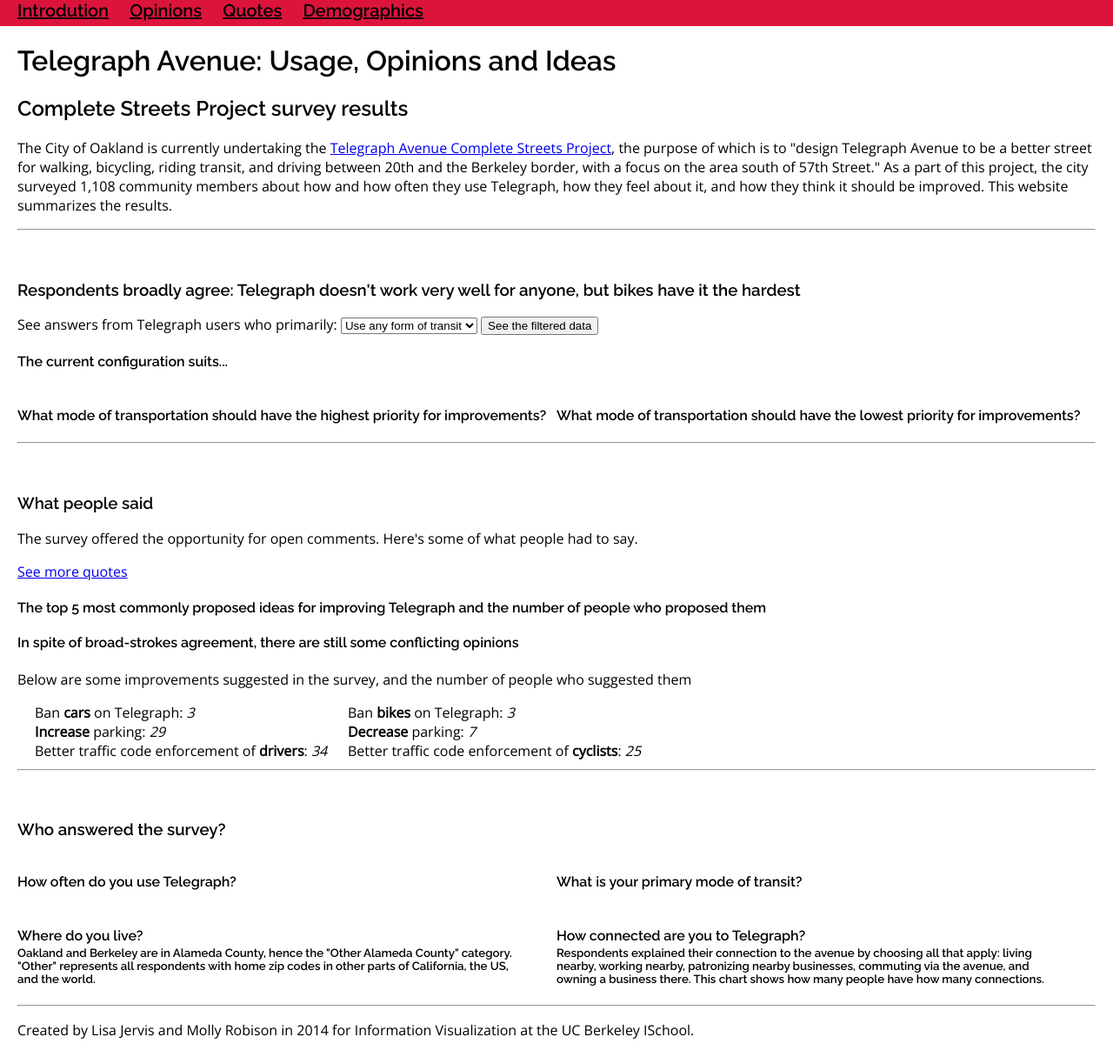
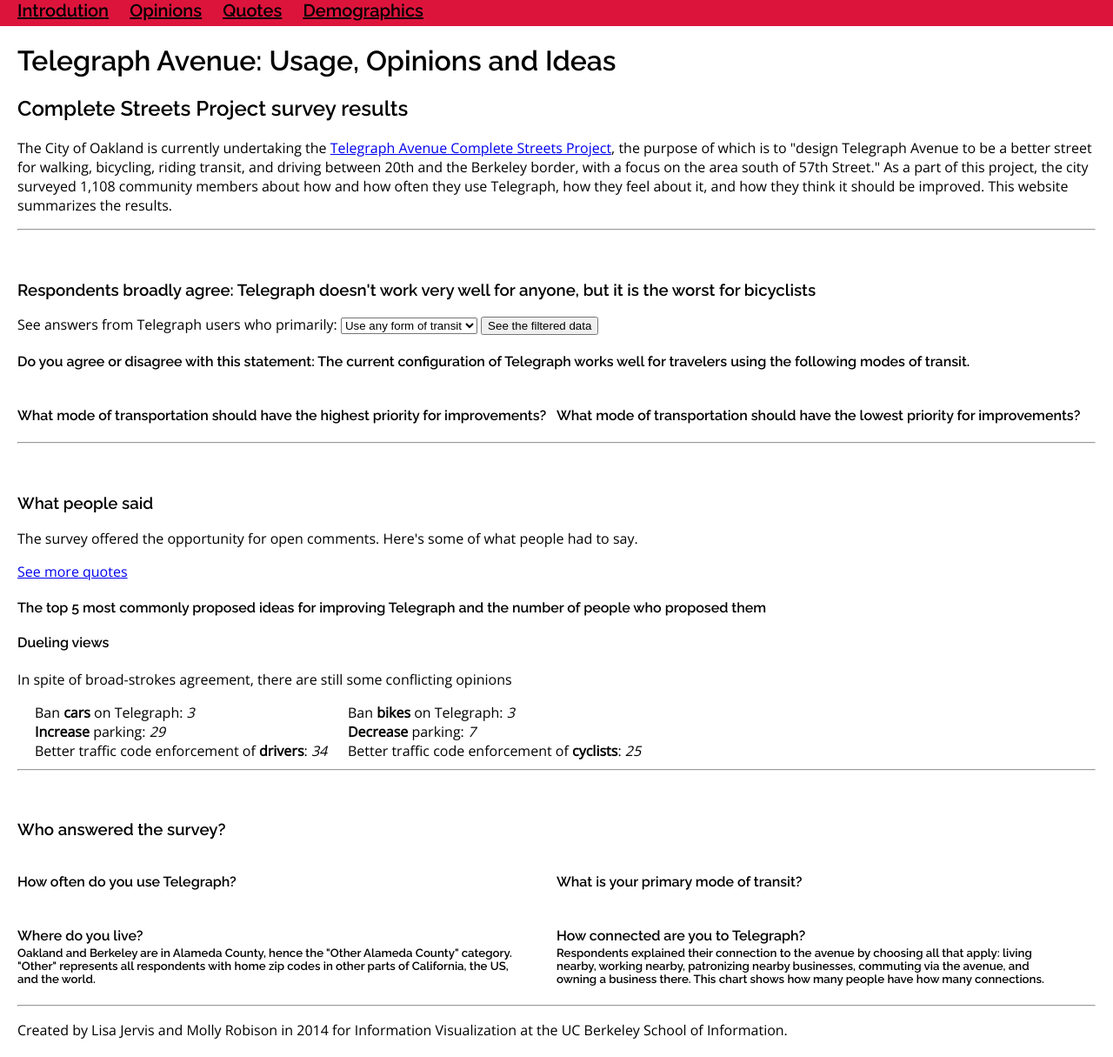
Before and after one commit to leesajay/telegraph, a Flask app: template templates/index.html in a window 1280 px wide. Shown: the whole page at 87% size. Run offline with Flask 2, Linux system fonts and the light colour scheme; the template is opened without the code that fills it, so the values that code supplies are empty.

Commit message:
final proofread/copyedit

```diff
--- a/templates/index.html
+++ b/templates/index.html
@@ -21,7 +21,7 @@
 		 Telegraph, how they feel about it, and how they think it should be improved. This website summarizes the results.</p>
 		<hr/>
 		<div class="dataPane" id="opinion">
-			<h3>Respondents broadly agree: Telegraph doesn't work very well for anyone, but bikes have it the hardest</h3>
+			<h3>Respondents broadly agree: Telegraph doesn't work very well for anyone, but it is the worst for bicyclists</h3>
 			<form id="filter" action="/telegraph/filtered" method="POST">
 				<label for="filterValue">See answers from Telegraph users who primarily: </label>
 				<select name="filterValue" id="filterValue">
@@ -35,7 +35,7 @@
 				<input type="submit" value="See the filtered data" name="filterButton">
 			</form>
 			<div id="currentlySuits">
-				<h4>The current configuration suits...</h4>
+				<h4>Do you agree or disagree with this statement: The current configuration of Telegraph works well for travelers using the following modes of transit.</h4>
 				<!--javascript will put stuff here-->
 			</div>
 			<div id="highestPriority", class="floatMe">
@@ -63,8 +63,8 @@
 				<div id="proposedChart"></div>
 			</div>
 			<div id="conflictingOpinions">
-				<h4>In spite of broad-strokes agreement, there are still some conflicting opinions</h4>
-				<p>Below are some improvements suggested in the survey, and the number of people who suggested them</p>
+				<h4>Dueling views</h4>
+				<p>In spite of broad-strokes agreement, there are still some conflicting opinions</p>
 				<div id="pro">
 					Ban <strong>cars</strong> on Telegraph: <em>3</em><br/>
 					<strong>Increase</strong> parking: <em>29</em><br/>
@@ -106,7 +106,7 @@
 		</div>
 		<hr/>
 		<div id="footer">
-			<p>Created by Lisa Jervis and Molly Robison in 2014 for Information Visualization at the UC Berkeley ISchool.</p>
+			<p>Created by Lisa Jervis and Molly Robison in 2014 for Information Visualization at the UC Berkeley School of Information.</p>
 		</div>
 		<script type="text/javascript" src="static/js/d3.v3.js"></script>
 		<script type="text/javascript" src="static/js/jquery-1.11.1.min.js"></script>
@@ -265,7 +265,7 @@
 			function mostProposed(){
 
 				var data = [445, 397, 125, 115, 115];
-				var labels = ["More (protected) bike lanes", "Pedestrian improvements: wider sidewalks, more crosswalks", "Improvements to bus stops", "Improve pavement conditions", "Promote awareness of bicyclists"];
+				var labels = ["Add more and/or more protected bike lanes", "Widen sidewalks, add more crosswalks, and make other pedestrian improvements", "Improve bus stops/shelters", "Improve pavement conditions", "Promote awareness of bicyclists"];
 
 				var width = 900,
 					barHeight = 30;
@@ -299,7 +299,7 @@
 				//the likert scale viz
 				var element = d3.select("#currentlySuits");
 
-				var cats = ["Strongly Disagree", "Disagree", "Neutal/No Answer", "Agree", "Strongly Agree"];
+				var cats = ["Strongly Disagree", "Disagree", "Neutral", "Agree", "Strongly Agree"];
 				var data = {{currentlySuitsData|tojson|safe}};
 
 				var labels = data.map(function(d) {return d.key;});
```
